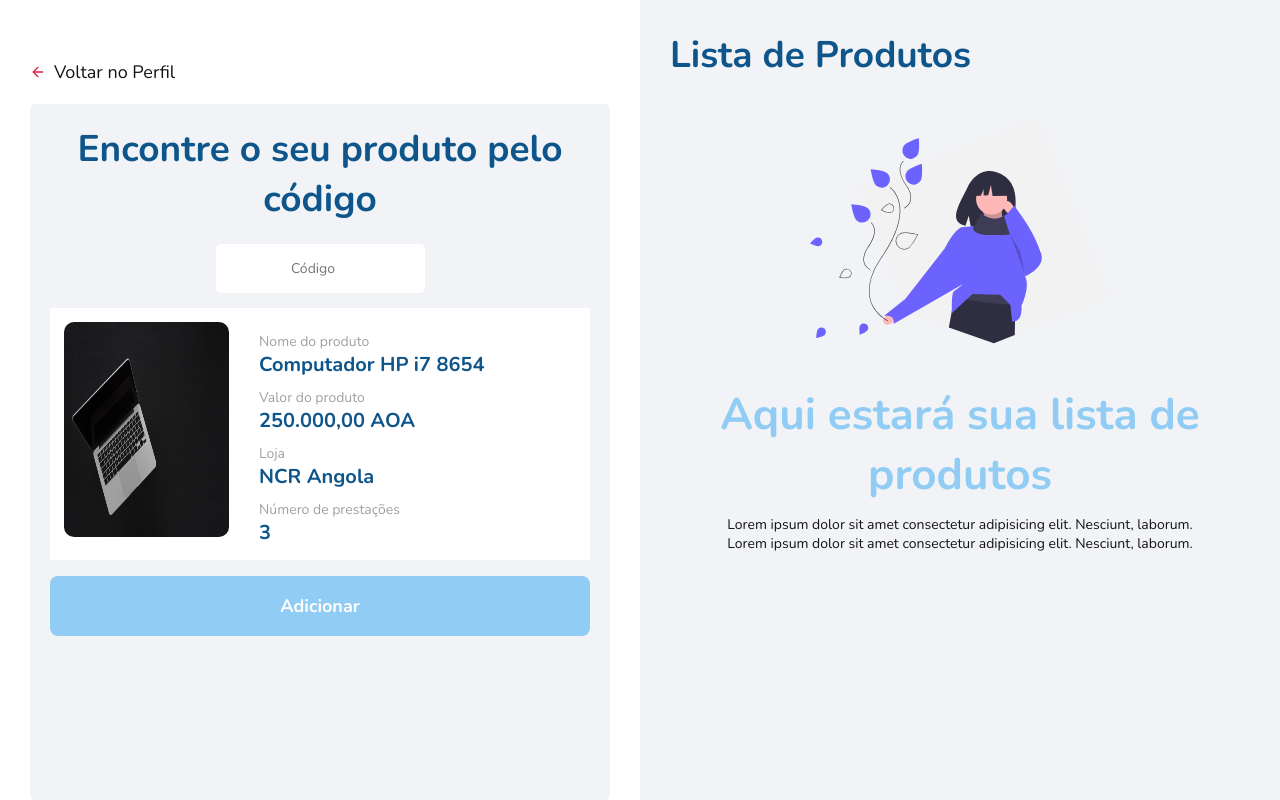
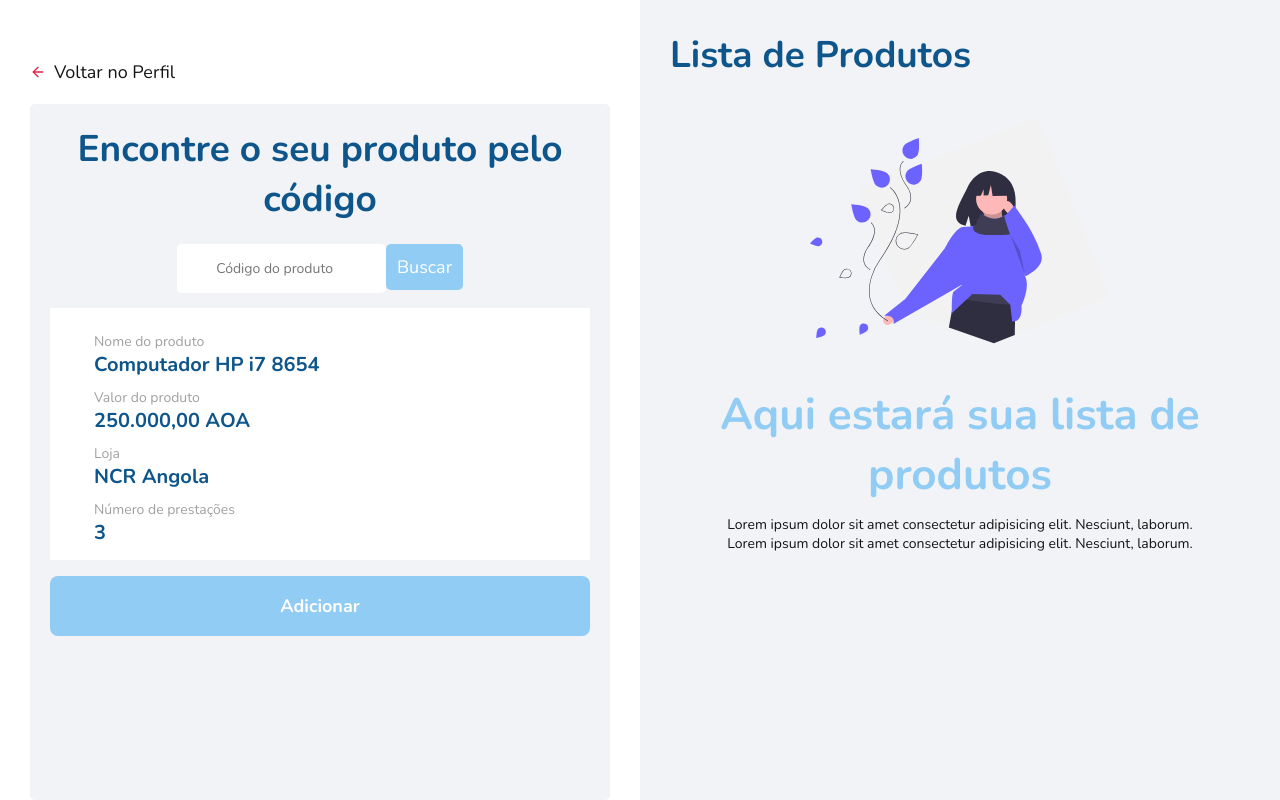
Before and after one commit to cabanga/teste-paga3, a React (Create React App) app: page /request/empty in a window 1280 px wide. Built offline with nearby package versions, Linux system fonts and the light colour scheme.

Commit message:
add search-button

```diff
--- a/src/pages/RequestEmpty/index.js
+++ b/src/pages/RequestEmpty/index.js
@@ -1,8 +1,7 @@
 import React from 'react';
 import { Link } from 'react-router-dom'
-import { FiArrowLeft} from 'react-icons/fi';
+import { FiArrowLeft } from 'react-icons/fi';
 
-import Computer from '../../assets/pc.jpeg';
 import Fall from '../../assets/fall.svg';
 import './style.css';
 
@@ -18,10 +17,10 @@ function RequestEmpty() {
 
         <div className="productCard">
           <h1>Encontre o seu produto pelo código</h1>
-          <input type="search" placeholder="Código"/>
+          <input type="search" placeholder="Código do produto" />
+          <button className="searchButton">Buscar</button>
 
           <div className="cardContent">
-            <img src={Computer} alt="Computador" />
             <ul>
               <li>Nome do produto</li>
               <p>Computador HP i7 8654</p>
--- a/src/pages/RequestEmpty/style.css
+++ b/src/pages/RequestEmpty/style.css
@@ -33,6 +33,15 @@
   margin-bottom: 20px;
 }
 
+.productCard .searchButton {
+  padding: .60em;
+  border: 0;
+  border-radius: 5px;
+  color: #FFFFFF;
+  background: #91CCF4;
+  cursor: pointer;
+}
+
 .cardContent {
   display: flex;
   padding: 14px;
@@ -56,12 +65,6 @@
   color: #0D558A;
   font-size: 20px;
   font-weight: bold;
-}
-
-.productCard img {
-  width: 165px;
-  height: 215px;
-  border-radius: 10px;
 }
 
 .productInfo {
```
